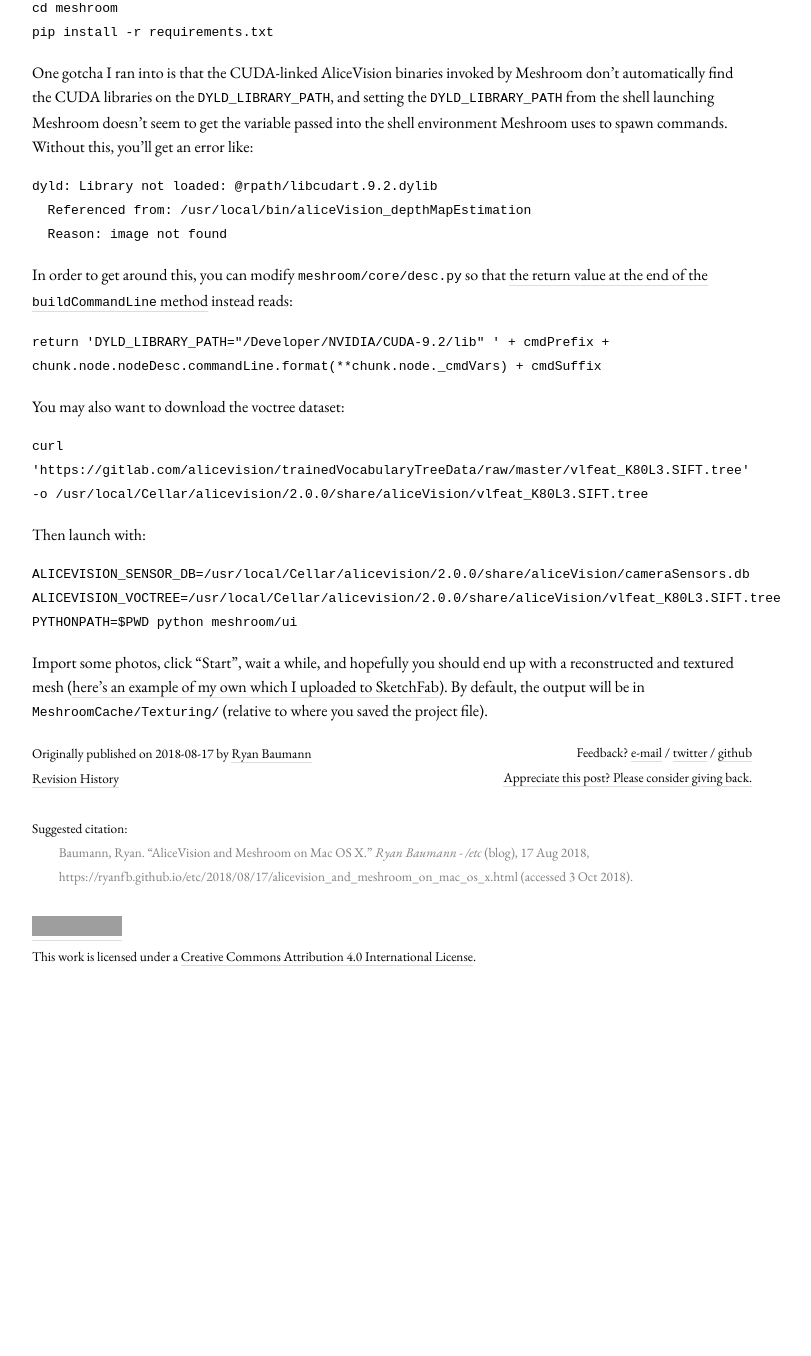
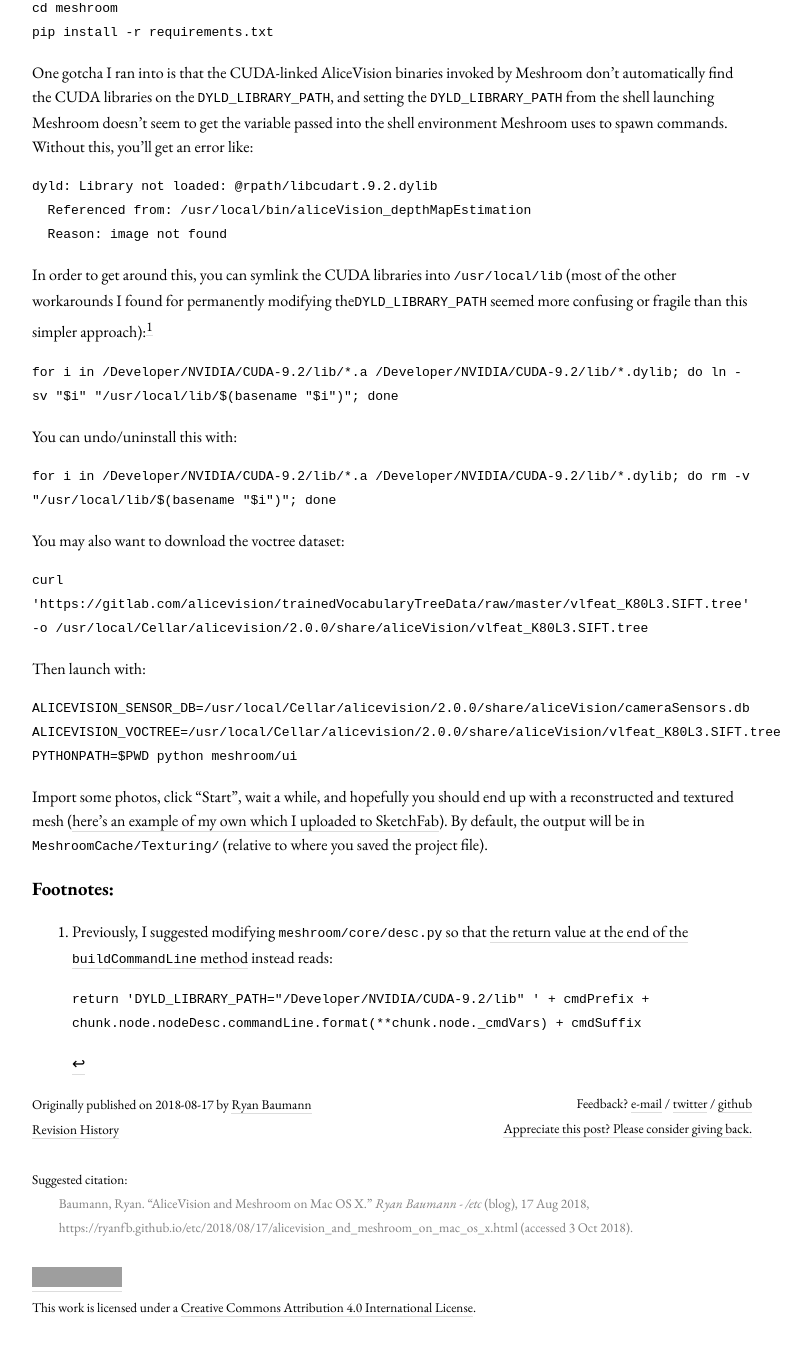
Before and after one commit to ryanfb/etc, a Jekyll site: the page built from _posts/2018-08-17-alicevision_and_meshroom_on_mac_os_x.md, in a window 1280 px wide and 1400 px high, scrolled down 1316 px. Shown: the top 1356 px of the window, without its empty margins (248-1059 px from the left). Built offline with Jekyll 4.4.1, drawn with Linux system fonts in a browser that asks for light colours; nearby versions of some CDN libraries; before the commit the page ends 2365 px from its top, so only the background shows below that; grey boxes are pictures that could not be loaded.

Commit message:
Change meshroom DYLD_LIBRARY_PATH workaround

```diff
--- a/_posts/2018-08-17-alicevision_and_meshroom_on_mac_os_x.md
+++ b/_posts/2018-08-17-alicevision_and_meshroom_on_mac_os_x.md
@@ -38,9 +38,13 @@
       Referenced from: /usr/local/bin/aliceVision_depthMapEstimation
       Reason: image not found
 
-In order to get around this, you can modify `meshroom/core/desc.py` so that [the return value at the end of the `buildCommandLine` method](https://github.com/alicevision/meshroom/blob/develop/meshroom/core/desc.py#L368) instead reads:
+In order to get around this, you can symlink the CUDA libraries into `/usr/local/lib` (most of the other workarounds I found for permanently modifying the`DYLD_LIBRARY_PATH` seemed more confusing or fragile than this simpler approach):[^dyldpath]
 
-    return 'DYLD_LIBRARY_PATH="/Developer/NVIDIA/CUDA-9.2/lib" ' + cmdPrefix + chunk.node.nodeDesc.commandLine.format(**chunk.node._cmdVars) + cmdSuffix
+    for i in /Developer/NVIDIA/CUDA-9.2/lib/*.a /Developer/NVIDIA/CUDA-9.2/lib/*.dylib; do ln -sv "$i" "/usr/local/lib/$(basename "$i")"; done
+
+You can undo/uninstall this with:
+
+    for i in /Developer/NVIDIA/CUDA-9.2/lib/*.a /Developer/NVIDIA/CUDA-9.2/lib/*.dylib; do rm -v "/usr/local/lib/$(basename "$i")"; done
 
 You may also want to download the voctree dataset:
 
@@ -51,3 +55,9 @@
     ALICEVISION_SENSOR_DB=/usr/local/Cellar/alicevision/2.0.0/share/aliceVision/cameraSensors.db ALICEVISION_VOCTREE=/usr/local/Cellar/alicevision/2.0.0/share/aliceVision/vlfeat_K80L3.SIFT.tree PYTHONPATH=$PWD python meshroom/ui
 
 Import some photos, click "Start", wait a while, and hopefully you should end up with a reconstructed and textured mesh ([here's an example of my own which I uploaded to SketchFab](https://skfb.ly/6ARpx)). By default, the output will be in `MeshroomCache/Texturing/` (relative to where you saved the project file).
+
+### Footnotes:
+
+[^dyldpath]: Previously, I suggested modifying `meshroom/core/desc.py` so that [the return value at the end of the `buildCommandLine` method](https://github.com/alicevision/meshroom/blob/develop/meshroom/core/desc.py#L368) instead reads:
+
+        return 'DYLD_LIBRARY_PATH="/Developer/NVIDIA/CUDA-9.2/lib" ' + cmdPrefix + chunk.node.nodeDesc.commandLine.format(**chunk.node._cmdVars) + cmdSuffix
```
